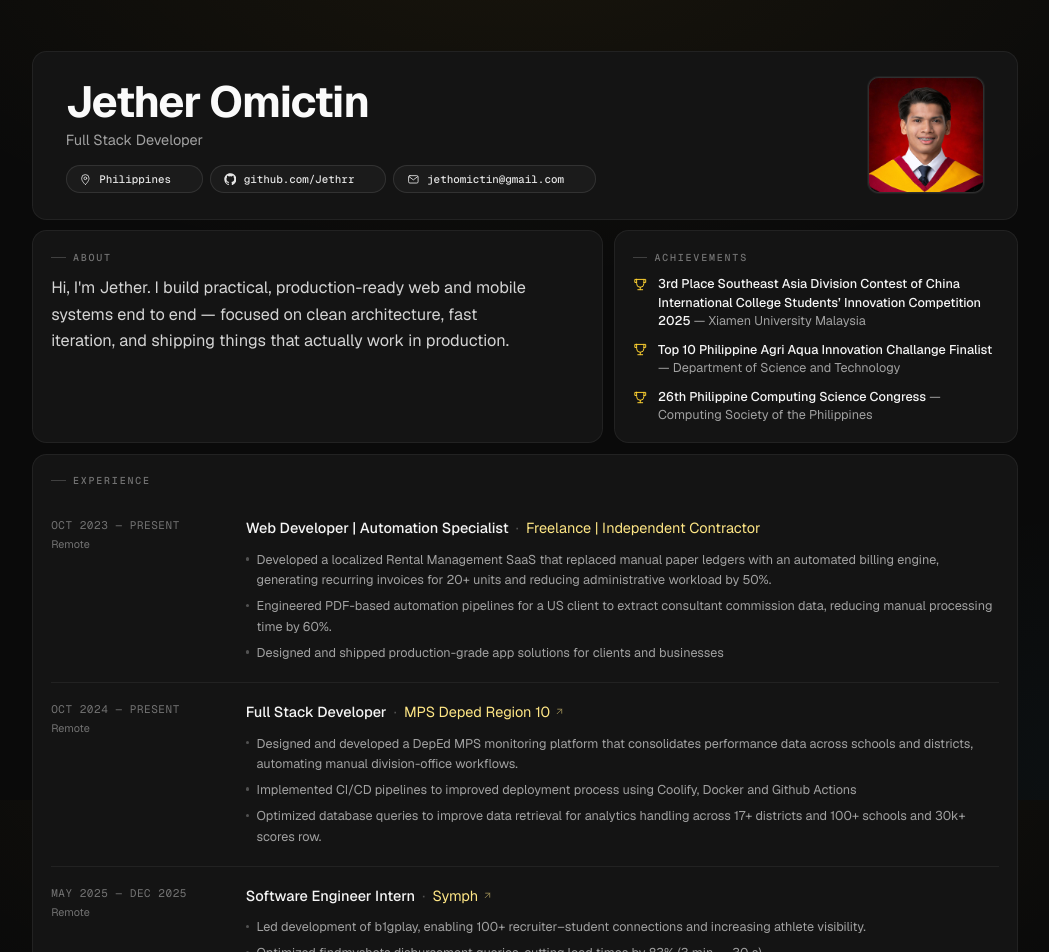
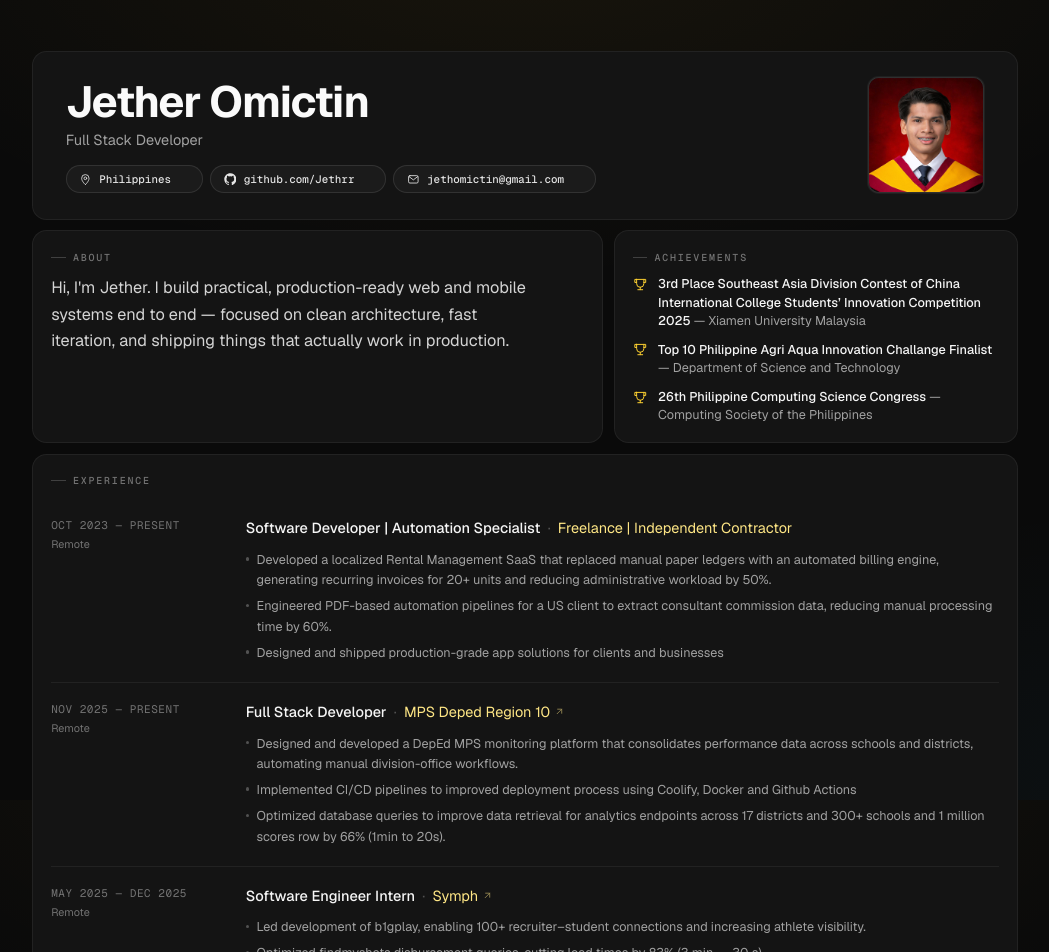
Before and after one commit to Jethrr/portfolio-v2, a Next.js app: page / in a window 1280 px wide. Shown: the top 952 px of the page, without its empty margins (115-1164 px from the left). Built offline with nearby package versions, Linux system fonts and the light colour scheme.

Commit message:
[Fix] experience timeline

```diff
--- a/app/data.ts
+++ b/app/data.ts
@@ -34,7 +34,7 @@ export type Experience = {
 export const experience: Experience[] = [
   {
     company: "Freelance | Independent Contractor",
-    role: "Web Developer | Automation Specialist",
+    role: "Software Developer | Automation Specialist",
     period: "Oct 2023 — Present",
     location: "Remote",
     bullets: [
@@ -46,13 +46,13 @@ export const experience: Experience[] = [
   {
     company: "MPS Deped Region 10",
     role: "Full Stack Developer",
-    period: "Oct 2024 — Present",
+    period: "Nov 2025 — Present",
     location: "Remote",
     link: "https://depedmps.com/",
     bullets: [
       "Designed and developed a DepEd MPS monitoring platform that consolidates performance data across schools and districts, automating manual division-office workflows.",
       "Implemented CI/CD pipelines to improved deployment process using Coolify, Docker and Github Actions",
-      "Optimized database queries to improve data retrieval for analytics handling across 17+ districts and 100+ schools and 30k+ scores row.",
+      "Optimized database queries to improve data retrieval for analytics endpoints across 17 districts and 300+ schools and 1 million scores row by 66% (1min to 20s).",
     ],
   },
   {
```
